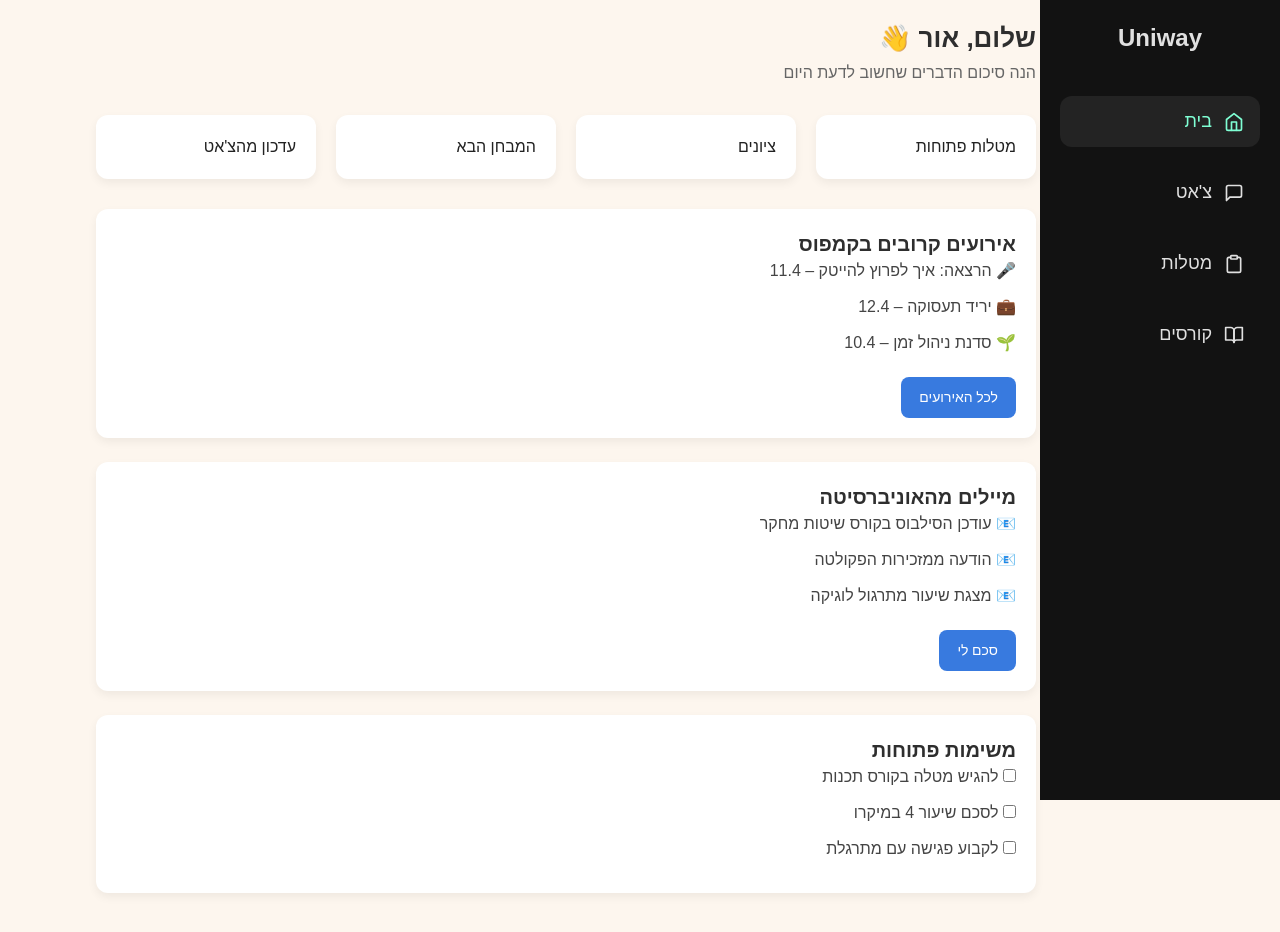
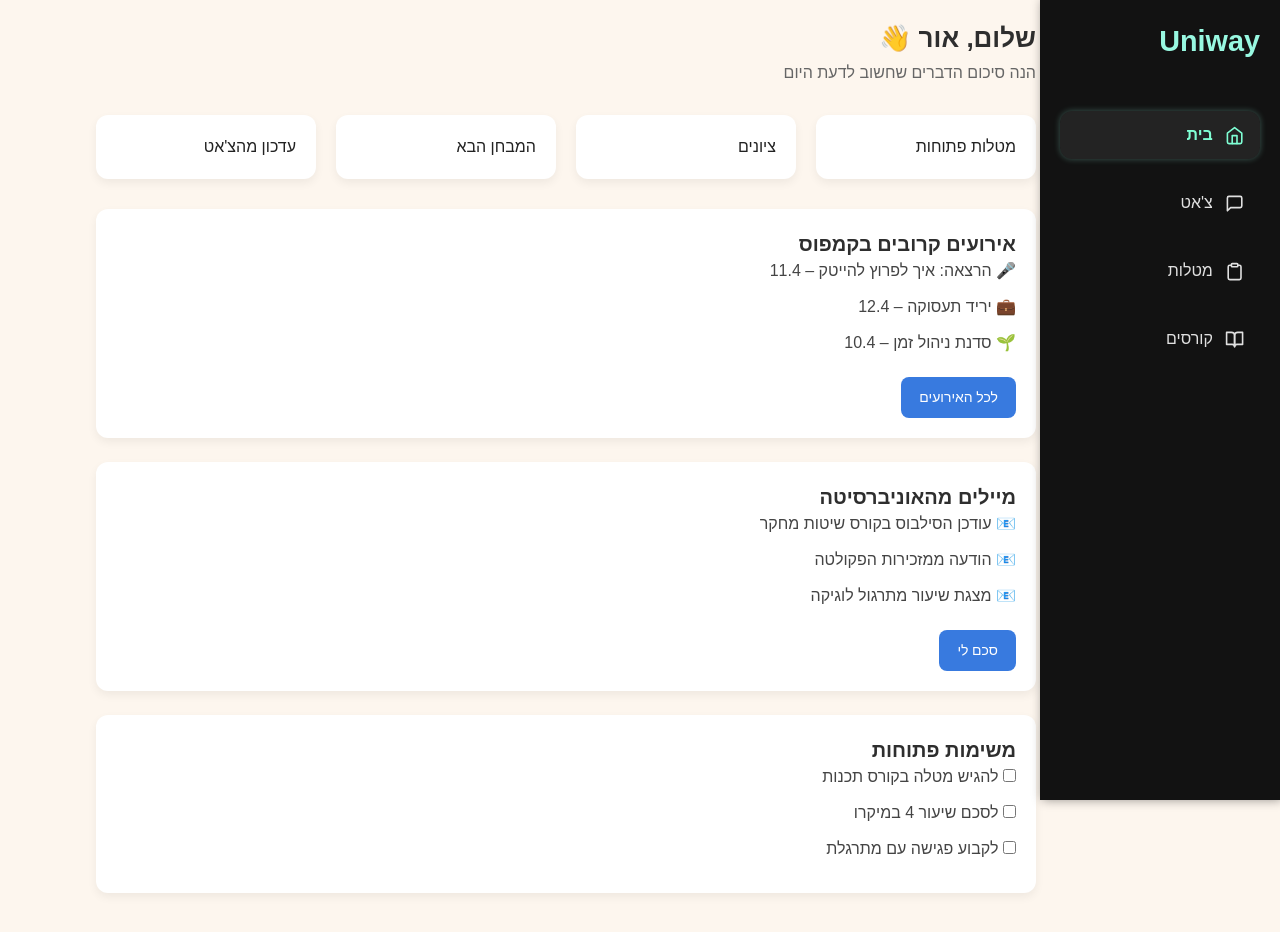
Before and after one commit to ortaizi/uniway, a React (Vite) app in the folder frontend/: page /dashboard in a window 1280 px wide. Shown: the top 932 px of the page. Built offline with nearby package versions, Linux system fonts and the light colour scheme; the HTML template or start-up script is replaced by a standard one.

Commit message:
Update sidebar.css

```diff
--- a/frontend/src/pages/dashboard/sidebar.css
+++ b/frontend/src/pages/dashboard/sidebar.css
@@ -0,0 +1,74 @@
+.sidebar {
+    width: 250px;
+    background-color: #0e0e0e; /* deep dark base */
+    color: #e0e0f0;
+    height: 100vh;
+    display: flex;
+    flex-direction: column;
+    padding: 2rem 1rem;
+    box-shadow: 2px 0 10px rgba(0, 0, 0, 0.4);
+    font-family: 'Rubik', sans-serif;
+  }
+
+  .logo {
+    font-size: 1.8rem;
+    font-weight: 600;
+    color: #98f8e1;
+    display: flex;
+    align-items: center;
+    gap: 0.5rem;
+    margin-bottom: 3rem;
+    padding-left: 0.5rem;
+  }
+
+  .sidebar-nav {
+    display: flex;
+    flex-direction: column;
+    gap: 1rem;
+  }
+
+  .nav-item {
+    display: flex;
+    align-items: center;
+    gap: 0.75rem;
+    padding: 0.75rem 1rem;
+    border-radius: 12px;
+    color: #e0e0f0;
+    transition: all 0.2s ease;
+    font-size: 1rem;
+    cursor: pointer;
+  }
+
+  .nav-item:hover {
+    background-color: #1a1a1a;
+    color: #98f8e1;
+  }
+
+  .nav-item.active {
+    background-color: #111c24;
+    color: #98f8e1;
+    font-weight: bold;
+    box-shadow: 0 0 6px rgba(152, 248, 225, 0.3);
+  }
+
+  .nav-icon {
+    font-size: 1.2rem;
+  }
+
+  .footer-icons {
+    margin-top: auto;
+    display: flex;
+    justify-content: space-around;
+    padding-top: 2rem;
+  }
+
+  .footer-icons i {
+    font-size: 1.4rem;
+    color: #98f8e1;
+    transition: transform 0.2s;
+  }
+
+  .footer-icons i:hover {
+    transform: scale(1.2);
+    color: #c9fff0;
+  }
```
